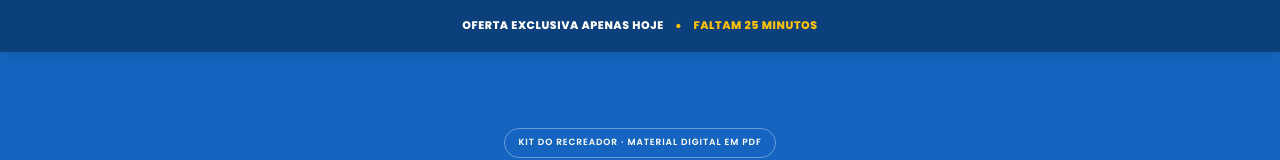
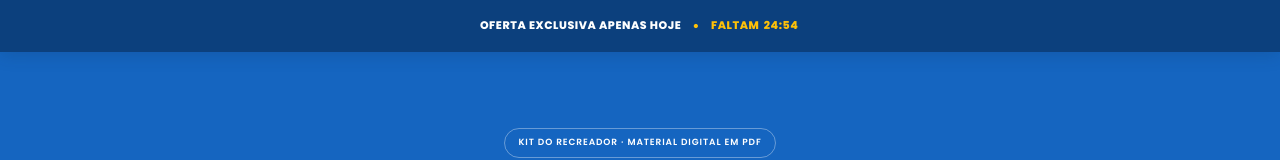
Before and after one commit to ricksom231/dinamicasilustradas, a Next.js app: page / in a window 1280 px wide. Shown: the top 160 px of the page. Built offline with nearby package versions, Linux system fonts and the light colour scheme.

Commit message:
Show live countdown in offer bar

```diff
--- a/app/globals.css
+++ b/app/globals.css
@@ -24,6 +24,7 @@ button { cursor: pointer; }
 .offer-bar-message strong { color: var(--white); font-size: 11px; font-weight: 800; }
 .offer-bar-message span { color: var(--gold); font-size: 15px; line-height: 1; }
 .offer-bar-message b { color: var(--gold); font-size: 11px; font-weight: 800; }
+.offer-bar-message time { display: inline-block; min-width: 38px; font-variant-numeric: tabular-nums; }
 
 .hero-section { overflow: hidden; padding: 48px 20px 62px; color: var(--white); background: var(--blue); text-align: center; }
 .hero-copy { max-width: 940px; margin: 0 auto; }
--- a/app/page.tsx
+++ b/app/page.tsx
@@ -140,7 +140,7 @@ export default function Home() {
       <div className="offer-bar" role="region" aria-label="Oferta especial do Plano Completo">
         {specialOfferActive ? (
           <div className="offer-bar-inner">
-            <p className="offer-bar-message"><strong>OFERTA EXCLUSIVA APENAS HOJE</strong><span aria-hidden="true">•</span><b>FALTAM 25 MINUTOS</b></p>
+            <p className="offer-bar-message"><strong>OFERTA EXCLUSIVA APENAS HOJE</strong><span aria-hidden="true">•</span><b>FALTAM <time aria-live="off">{timeLabel}</time></b></p>
           </div>
         ) : <p className="offer-ended">Oferta especial encerrada</p>}
       </div>
```
Also changed, not shown: 1 other file (tests, documents, lock files or other folders).
